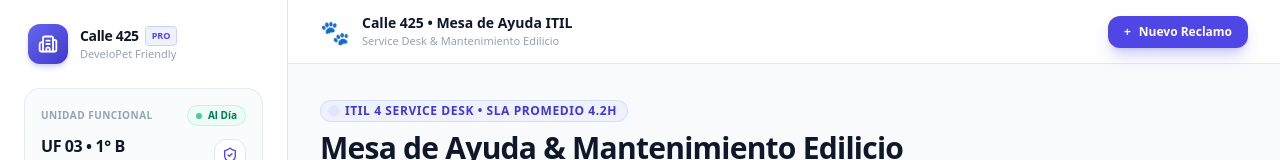
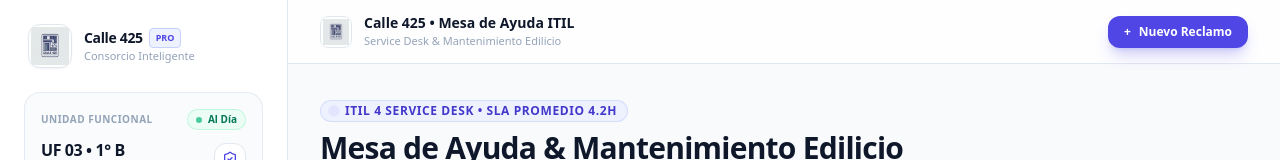
Before and after one commit to Grupo4-ComD/PP-IV, a Next.js app: page /vecino/mesa-ayuda in a window 1280 px wide. Shown: the top 160 px of the page. Built offline with nearby package versions, Linux system fonts and the light colour scheme; no server answers; the database is empty.

Commit message:
feat(branding): integrar logo oficial 'Calle 425 Consorcio Inteligente' en sidebar, topbars, login y metadata

```diff
--- a/src/app/admin/dashboard/page.tsx
+++ b/src/app/admin/dashboard/page.tsx
@@ -1,5 +1,6 @@
 import React from "react";
 import Link from "next/link";
+import Image from "next/image";
 import {
   Building2,
   LayoutDashboard,
@@ -16,10 +17,17 @@ export default function AdminDashboardPage() {
       {/* Sidebar Admin */}
       <aside className="w-72 bg-slate-950 text-slate-300 flex flex-col justify-between p-6 shrink-0 border-r border-slate-800/80 shadow-xl">
         <div className="flex flex-col gap-6">
-          {/* Header Administración */}
+          {/* Header Administración con Logo Oficial */}
           <div className="flex items-center gap-3 px-1">
-            <div className="w-10 h-10 rounded-xl bg-gradient-to-br from-emerald-500 to-teal-700 flex items-center justify-center text-white shadow-md shadow-emerald-500/20">
-              <Building2 className="w-5 h-5 stroke-[2.2]" />
+            <div className="relative w-11 h-11 rounded-xl overflow-hidden border border-slate-800 shadow-md bg-white shrink-0">
+              <Image
+                src="/logo.png"
+                alt="Logo Consorcio 425"
+                fill
+                sizes="44px"
+                className="object-contain p-0.5"
+                priority
+              />
             </div>
             <div>
               <div className="flex items-center gap-1.5">
--- a/src/app/layout.tsx
+++ b/src/app/layout.tsx
@@ -15,9 +15,13 @@ const plusJakartaSans = Plus_Jakarta_Sans({
 });
 
 export const metadata: Metadata = {
-  title: "DeveloPet Friendly 🐾 — Consorcio Calle 425",
+  title: "Consorcio Calle 425 — Consorcio Inteligente",
   description:
-    "Plataforma integral de gestión residencial para el Consorcio Calle 425.",
+    "Plataforma integral de gestión residencial, transparencia y convivencia para el Consorcio Calle 425.",
+  icons: {
+    icon: "/logo.png",
+    apple: "/logo.png",
+  },
 };
 
 export default function RootLayout({
--- a/src/app/login/page.tsx
+++ b/src/app/login/page.tsx
@@ -3,6 +3,7 @@
 import React, { useState } from "react";
 import { useRouter } from "next/navigation";
 import Link from "next/link";
+import Image from "next/image";
 import { createClient } from "@/lib/supabase/client";
 
 export default function LoginPage() {
@@ -140,10 +141,17 @@ export default function LoginPage() {
       <main className="w-full max-w-[32rem] relative z-10">
         <div className="bg-white/90 dark:bg-slate-900/90 backdrop-blur-xl border border-slate-200/80 dark:border-slate-800 rounded-2xl p-6 sm:p-8 shadow-xl flex flex-col gap-6">
 
-          {/* Header & Identidad Consorcio Calle 425 */}
+          {/* Header & Identidad Consorcio Calle 425 con Logo Oficial */}
           <header className="flex flex-col items-center text-center gap-3">
-            <div className="w-16 h-16 rounded-2xl bg-indigo-50 dark:bg-indigo-950/60 border border-indigo-100 dark:border-indigo-800/50 p-2 shadow-inner flex items-center justify-center text-3xl">
-              🐾
+            <div className="relative w-24 h-24 rounded-2xl overflow-hidden border border-slate-200 dark:border-slate-800 p-1.5 shadow-lg bg-white dark:bg-slate-900 flex items-center justify-center">
+              <Image
+                src="/logo.png"
+                alt="Logo Consorcio Calle 425"
+                width={88}
+                height={88}
+                className="object-contain rounded-xl"
+                priority
+              />
             </div>
 
             <div>
--- a/src/app/vecino/dashboard/page.tsx
+++ b/src/app/vecino/dashboard/page.tsx
@@ -2,6 +2,7 @@
 
 import React, { useState, useEffect } from "react";
 import Link from "next/link";
+import Image from "next/image";
 import { createClient } from "@/lib/supabase/client";
 import EstadoCuentaCard, { ExpensaData, UnidadData } from "@/components/vecino/EstadoCuentaCard";
 import VecinoSidebar from "@/components/vecino/VecinoSidebar";
@@ -103,10 +104,18 @@ export default function VecinoDashboardPage() {
 
       {/* CONTENIDO PRINCIPAL */}
       <div className="flex-1 flex flex-col min-w-0 overflow-y-auto">
-        {/* TOPBAR */}
+        {/* TOPBAR CON LOGO OFICIAL */}
         <header className="h-16 bg-white/80 dark:bg-slate-900/80 backdrop-blur-md border-b border-slate-200 dark:border-slate-800 sticky top-0 z-10 px-8 flex items-center justify-between">
           <div className="flex items-center gap-3">
-            <span className="text-2xl">🐾</span>
+            <div className="relative w-8 h-8 rounded-lg overflow-hidden border border-slate-200 dark:border-slate-800 bg-white shrink-0 shadow-xs">
+              <Image
+                src="/logo.png"
+                alt="Logo Consorcio 425"
+                fill
+                sizes="32px"
+                className="object-contain p-0.5"
+              />
+            </div>
             <div>
               <h1 className="text-sm font-bold text-slate-900 dark:text-white">
                 Calle 425 • Consorcio Inteligente
--- a/src/app/vecino/limpieza/page.tsx
+++ b/src/app/vecino/limpieza/page.tsx
@@ -2,6 +2,7 @@
 
 import React, { useState, useEffect } from "react";
 import Link from "next/link";
+import Image from "next/image";
 import { createClient } from "@/lib/supabase/client";
 import VecinoSidebar from "@/components/vecino/VecinoSidebar";
 
@@ -220,10 +221,18 @@ export default function LimpiezaPage() {
 
       {/* CONTENIDO PRINCIPAL */}
       <div className="flex-1 flex flex-col min-w-0 overflow-y-auto">
-        {/* TOPBAR */}
+        {/* TOPBAR CON LOGO OFICIAL */}
         <header className="h-16 bg-white/80 dark:bg-slate-900/80 backdrop-blur-md border-b border-slate-200 dark:border-slate-800 sticky top-0 z-10 px-8 flex items-center justify-between">
           <div className="flex items-center gap-3">
-            <span className="text-2xl">🐾</span>
+            <div className="relative w-8 h-8 rounded-lg overflow-hidden border border-slate-200 dark:border-slate-800 bg-white shrink-0 shadow-xs">
+              <Image
+                src="/logo.png"
+                alt="Logo Consorcio 425"
+                fill
+                sizes="32px"
+                className="object-contain p-0.5"
+              />
+            </div>
             <div>
               <h1 className="text-sm font-bold text-slate-900 dark:text-white">
                 Calle 425 • Consorcio Inteligente
--- a/src/app/vecino/mesa-ayuda/page.tsx
+++ b/src/app/vecino/mesa-ayuda/page.tsx
@@ -2,6 +2,7 @@
 
 import React, { useState, useEffect } from "react";
 import Link from "next/link";
+import Image from "next/image";
 import { createClient } from "@/lib/supabase/client";
 import NuevoTicketModal, { TicketItem } from "@/components/vecino/NuevoTicketModal";
 import DetalleTicketModal from "@/components/vecino/DetalleTicketModal";
@@ -230,10 +231,18 @@ export default function MesaAyudaPage() {
 
       {/* CONTENIDO PRINCIPAL */}
       <div className="flex-1 flex flex-col min-w-0 overflow-y-auto">
-        {/* TOPBAR */}
+        {/* TOPBAR CON LOGO OFICIAL */}
         <header className="h-16 bg-white/80 dark:bg-slate-900/80 backdrop-blur-md border-b border-slate-200 dark:border-slate-800 sticky top-0 z-10 px-8 flex items-center justify-between">
           <div className="flex items-center gap-3">
-            <span className="text-2xl">🐾</span>
+            <div className="relative w-8 h-8 rounded-lg overflow-hidden border border-slate-200 dark:border-slate-800 bg-white shrink-0 shadow-xs">
+              <Image
+                src="/logo.png"
+                alt="Logo Consorcio 425"
+                fill
+                sizes="32px"
+                className="object-contain p-0.5"
+              />
+            </div>
             <div>
               <h1 className="text-sm font-bold text-slate-900 dark:text-white">
                 Calle 425 • Mesa de Ayuda ITIL
--- a/src/app/vecino/votaciones/page.tsx
+++ b/src/app/vecino/votaciones/page.tsx
@@ -2,6 +2,7 @@
 
 import React, { useState, useEffect } from "react";
 import Link from "next/link";
+import Image from "next/image";
 import { createClient } from "@/lib/supabase/client";
 import ProgressBarConsenso from "@/components/vecino/ProgressBarConsenso";
 import VecinoSidebar from "@/components/vecino/VecinoSidebar";
@@ -242,10 +243,18 @@ export default function VotacionesPage() {
 
       {/* CONTENIDO PRINCIPAL */}
       <div className="flex-1 flex flex-col min-w-0 overflow-y-auto">
-        {/* TOPBAR */}
+        {/* TOPBAR CON LOGO OFICIAL */}
         <header className="h-16 bg-white/80 dark:bg-slate-900/80 backdrop-blur-md border-b border-slate-200 dark:border-slate-800 sticky top-0 z-10 px-8 flex items-center justify-between">
           <div className="flex items-center gap-3">
-            <span className="text-2xl">🐾</span>
+            <div className="relative w-8 h-8 rounded-lg overflow-hidden border border-slate-200 dark:border-slate-800 bg-white shrink-0 shadow-xs">
+              <Image
+                src="/logo.png"
+                alt="Logo Consorcio 425"
+                fill
+                sizes="32px"
+                className="object-contain p-0.5"
+              />
+            </div>
             <div>
               <h1 className="text-sm font-bold text-slate-900 dark:text-white">
                 Calle 425 • Asamblea & Votaciones Virtuales
--- a/src/components/vecino/VecinoSidebar.tsx
+++ b/src/components/vecino/VecinoSidebar.tsx
@@ -2,6 +2,7 @@
 
 import React from "react";
 import Link from "next/link";
+import Image from "next/image";
 import { usePathname } from "next/navigation";
 import {
   LayoutDashboard,
@@ -60,10 +61,17 @@ export default function VecinoSidebar({ unidad }: VecinoSidebarProps) {
   return (
     <aside className="w-72 bg-white dark:bg-slate-900 border-r border-slate-200 dark:border-slate-800 flex flex-col justify-between p-6 shrink-0 z-20">
       <div className="flex flex-col gap-6">
-        {/* Header Consorcio & Brand */}
+        {/* Header Consorcio & Brand con Logo Oficial */}
         <div className="flex items-center gap-3 px-1">
-          <div className="w-10 h-10 rounded-xl bg-gradient-to-br from-indigo-500 to-indigo-700 flex items-center justify-center text-white shadow-md shadow-indigo-500/25">
-            <Building2 className="w-5 h-5 stroke-[2.2]" />
+          <div className="relative w-11 h-11 rounded-xl overflow-hidden border border-slate-200 dark:border-slate-700 shadow-sm bg-white shrink-0">
+            <Image
+              src="/logo.png"
+              alt="Logo Consorcio Inteligente Calle 425"
+              fill
+              sizes="44px"
+              className="object-contain p-0.5"
+              priority
+            />
           </div>
           <div>
             <div className="flex items-center gap-1.5">
@@ -75,7 +83,7 @@ export default function VecinoSidebar({ unidad }: VecinoSidebarProps) {
               </span>
             </div>
             <p className="text-[11px] text-slate-400 font-medium">
-              DeveloPet Friendly
+              Consorcio Inteligente
             </p>
           </div>
         </div>
```
Also changed, not shown: public/logo.jpg (added), public/logo.png (added).
